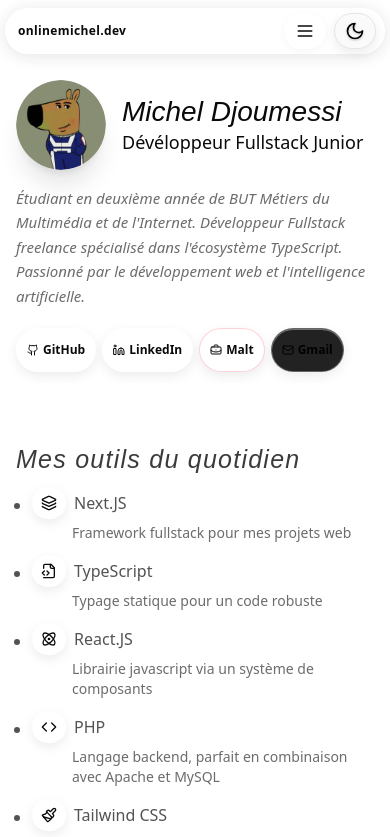
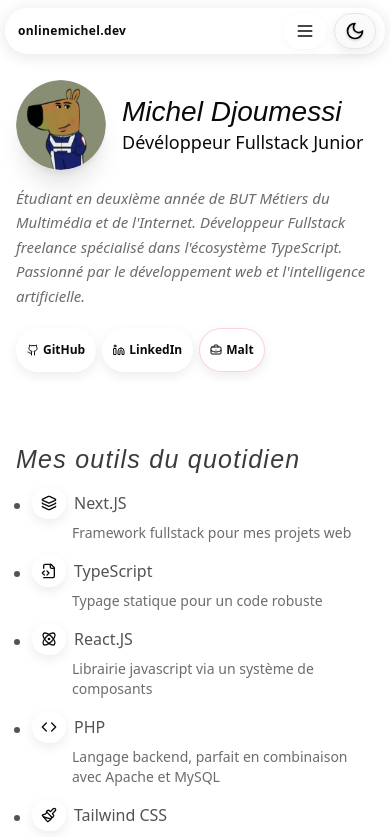
Before and after one commit to michel-DC/Portfolio, a Next.js app: page / in a window 390 px wide. Shown: the top 837 px of the page. Built offline with nearby package versions, Linux system fonts and the light colour scheme; a web font is replaced by a local one.

Commit message:
Remove Gmail icon in hero-section.tsx for mobile view.

```diff
--- a/src/components/sections/hero-section.tsx
+++ b/src/components/sections/hero-section.tsx
@@ -10,12 +10,19 @@
 export function HeroSection() {
   const fadeInUp = {
     hidden: { opacity: 0, y: 20 },
-    visible: { opacity: 1, y: 0, transition: { duration: 0.5, ease: [0.25, 0.46, 0.45, 0.94] as const } },
+    visible: {
+      opacity: 1,
+      y: 0,
+      transition: { duration: 0.5, ease: [0.25, 0.46, 0.45, 0.94] as const },
+    },
   };
 
   const fadeIn = {
     hidden: { opacity: 0 },
-    visible: { opacity: 1, transition: { duration: 0.6, ease: [0.25, 0.46, 0.45, 0.94] as const } },
+    visible: {
+      opacity: 1,
+      transition: { duration: 0.6, ease: [0.25, 0.46, 0.45, 0.94] as const },
+    },
   };
 
   const containerVariants = {
@@ -31,7 +38,11 @@
 
   const buttonVariants = {
     hidden: { opacity: 0, y: 10 },
-    visible: { opacity: 1, y: 0, transition: { duration: 0.4, ease: [0.25, 0.46, 0.45, 0.94] as const } },
+    visible: {
+      opacity: 1,
+      y: 0,
+      transition: { duration: 0.4, ease: [0.25, 0.46, 0.45, 0.94] as const },
+    },
   };
 
   return (
@@ -53,7 +64,10 @@
             priority
           />
         </motion.div>
-        <motion.div className="flex flex-col justify-center" variants={fadeInUp}>
+        <motion.div
+          className="flex flex-col justify-center"
+          variants={fadeInUp}
+        >
           <h1 className="text-foreground italic text-[28px] leading-tight mb-0 font-normal">
             Michel Djoumessi
           </h1>
@@ -70,7 +84,10 @@
         animate="visible"
         variants={containerVariants}
       >
-        <motion.div className="flex flex-row items-center gap-6 w-full" variants={fadeInUp}>
+        <motion.div
+          className="flex flex-row items-center gap-6 w-full"
+          variants={fadeInUp}
+        >
           {/* Avatar */}
           <motion.div className="shrink-0" variants={fadeIn}>
             <Image
@@ -235,20 +252,6 @@
               </Link>
             </Button>
           </motion.div>
-          <motion.div variants={buttonVariants}>
-            <Button
-              asChild
-              className="bg-[#222] hover:bg-[#444] text-black dark:text-foreground font-semibold gap-1 px-2.5 py-0.5 shadow text-[12px]"
-            >
-              <Link
-                href="mailto:&#x6d;&#x69;&#x63;&#x68;&#x65;&#x6c;&#x64;&#x6a;&#x6f;&#x75;&#x6d;&#x65;&#x73;&#x73;&#x69;&#x2e;&#x63;&#x6f;&#x6e;&#x74;&#x61;&#x63;&#x74;&#x40;&#x67;&#x6d;&#x61;&#x69;&#x6c;&#x2e;&#x63;&#x6f;&#x6d;"
-                target="_blank"
-                rel="noopener noreferrer"
-              >
-                <Mail className="size-3 text-black dark:text-foreground" /> Gmail
-              </Link>
-            </Button>
-          </motion.div>
         </motion.div>
       </motion.div>
     </Section>
--- a/src/components/sections/works-section.tsx
+++ b/src/components/sections/works-section.tsx
@@ -10,7 +10,7 @@
 
 const experiences = [
   {
-    company: "IUT de Vélizy-Villacoublay",
+    company: "IUT de Vélizy-Villacoublay - UVSQ",
     url: "https://www.iut-velizy-rambouillet.uvsq.fr/",
     title: "Étudiant BUT MMI",
     period: "2024 - Aujourd'hui",
```
